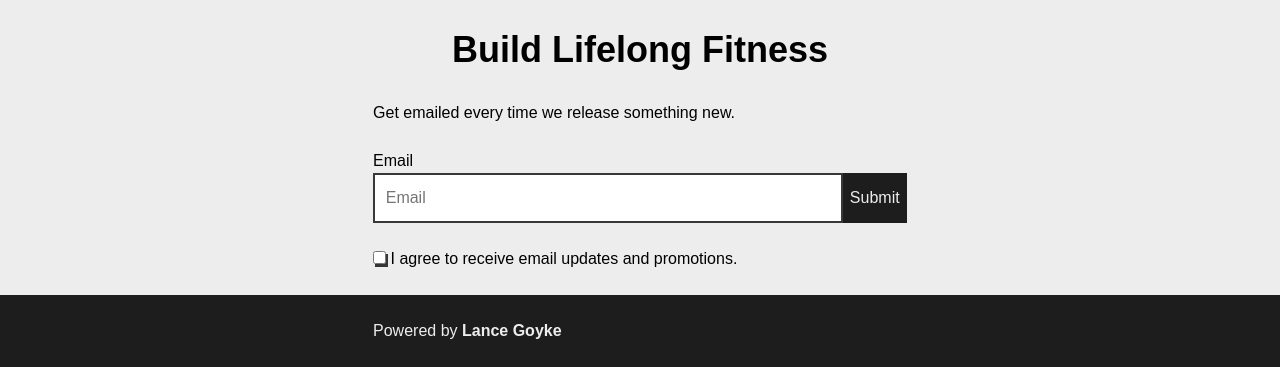
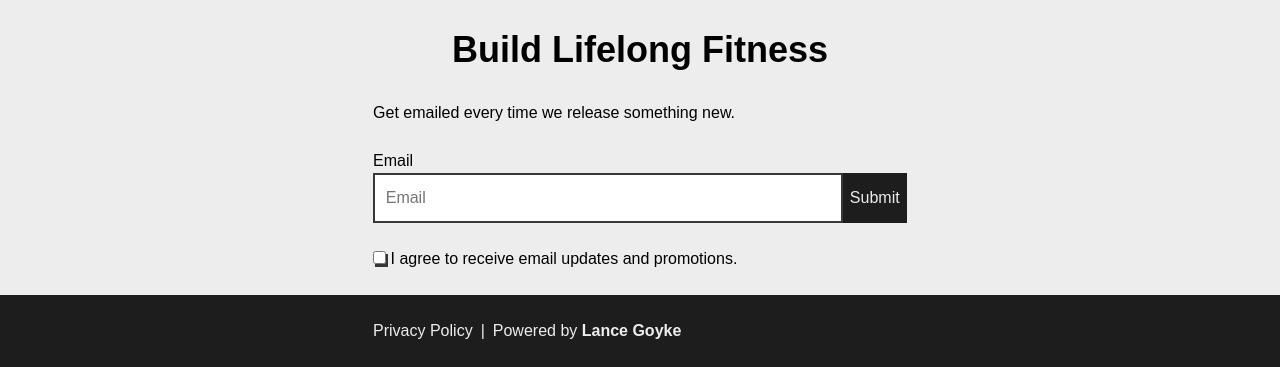
Before and after one commit to kevindev427/fitness_store, a Django app: page /accounts/password/reset/ in a window 1280 px wide. Shown: the part 638-1005 px from the top of the page. Run offline with Django 3.2, Linux system fonts and the light colour scheme; some libraries are stand-ins or nearby versions.

Commit message:
add privacy policy to footer

```diff
--- a/app/store_project/templates/footer.html
+++ b/app/store_project/templates/footer.html
@@ -31,7 +31,12 @@
   <!-- THE FOOTER -->
   <div class="footer">
     <div class="center">
-      Powered by <a href="https://lancegoyke.com/">Lance Goyke</a>
+      <div class="cluster">
+        <div><!-- intermediary wrapper -->
+          <a href="{% url 'pages:single' slug="privacy" %}" style="font-weight:normal;">Privacy Policy</a> |
+          <span style="text-align: right;">Powered by <a href="https://lancegoyke.com/">Lance Goyke</a></span>
+        </div>
+      </div>
     </div>
   </div>
   <!-- .footer -->
```
